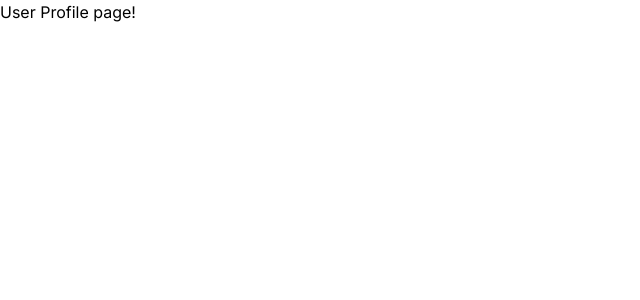
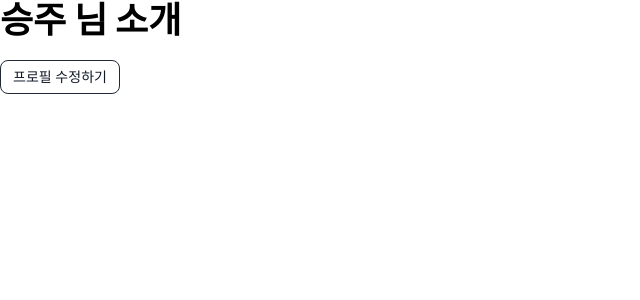
Before and after one commit to wjdsheep15/airbnb-clone-project-front, a Next.js app: page /users/show/1 in a window 1280 px wide. Shown: the top 300 px of the page, without its empty margins (0-640 px from the left). Built offline with nearby package versions, Linux system fonts and the light colour scheme.

Commit message:
Feat: 이름 소개 및 수정하기 버튼 추가

```diff
--- a/src/app/users/show/[id]/page.tsx
+++ b/src/app/users/show/[id]/page.tsx
@@ -1,3 +1,5 @@
+import Introduction from "@/components/profile/introduction";
+
 export default function UserProfilePage() {
-    return <h1>User Profile page!</h1>;
+  return <Introduction name="승주" />;
 }
--- a/src/components/profile/introduction.tsx
+++ b/src/components/profile/introduction.tsx
@@ -0,0 +1,17 @@
+export default function introduction({ name }: { name: string }) {
+  return (
+    <div>
+      <h1 className="text-4xl font-extrabold dark:text-white ">
+        {name} 님 소개
+      </h1>
+      <button
+        type="button"
+        className="text-gray-900 hover:text-white border border-gray-800 hover:bg-gray-900 focus:ring-4 focus:outline-none focus:ring-gray-300 font-medium rounded-lg text-sm px-3 py-1.5 text-center me-2 mb-2 mt-5 dark:border-gray-600 dark:text-gray-400 dark:hover:text-white dark:hover:bg-gray-600 dark:focus:ring-gray-800 font-bold"
+      >
+        프로필 수정하기
+      </button>
+      <br />
+      <br />
+    </div>
+  );
+}
```
Also changed, not shown: image/profile1.png (added), image/profile2.png (added).
